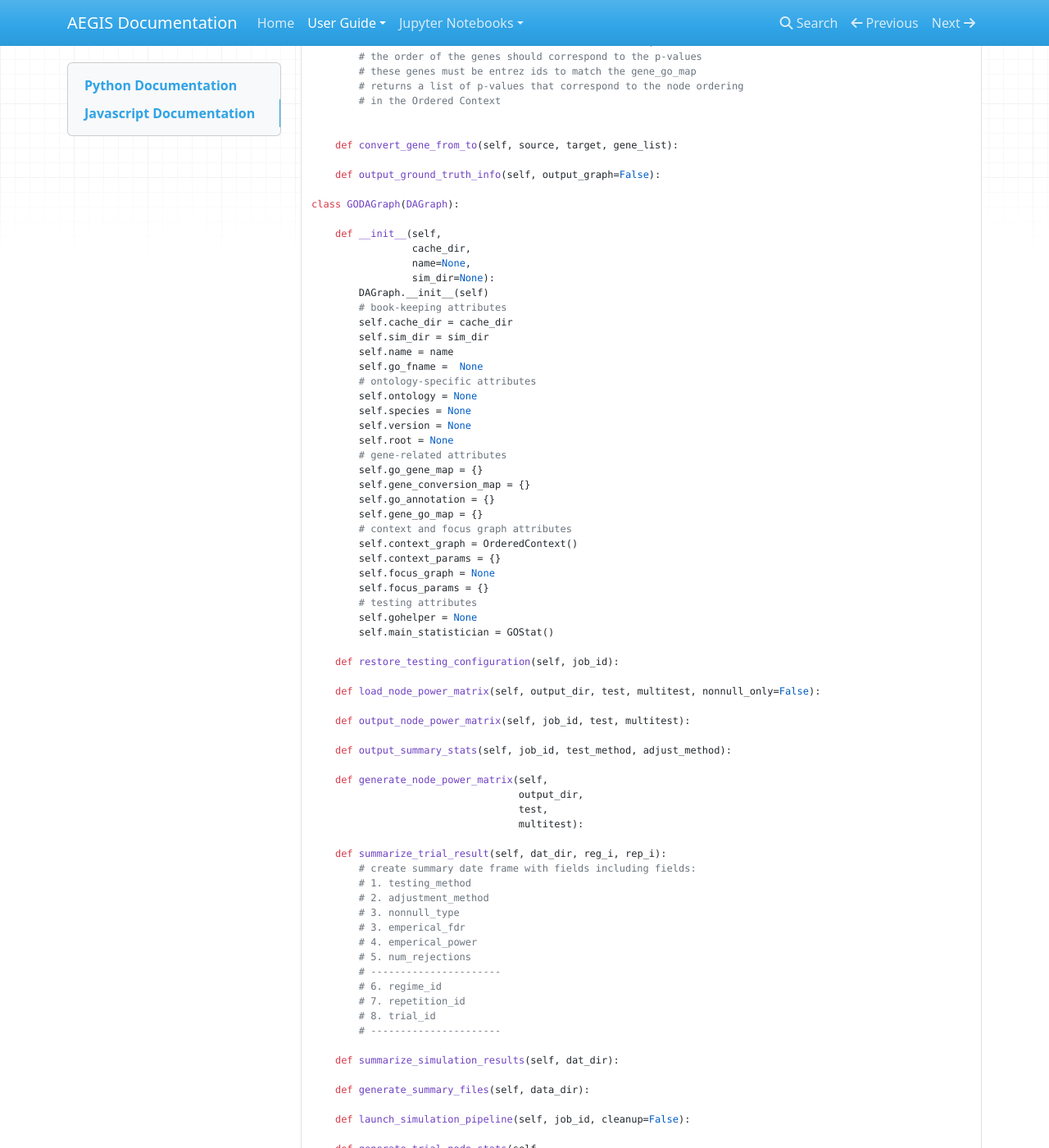
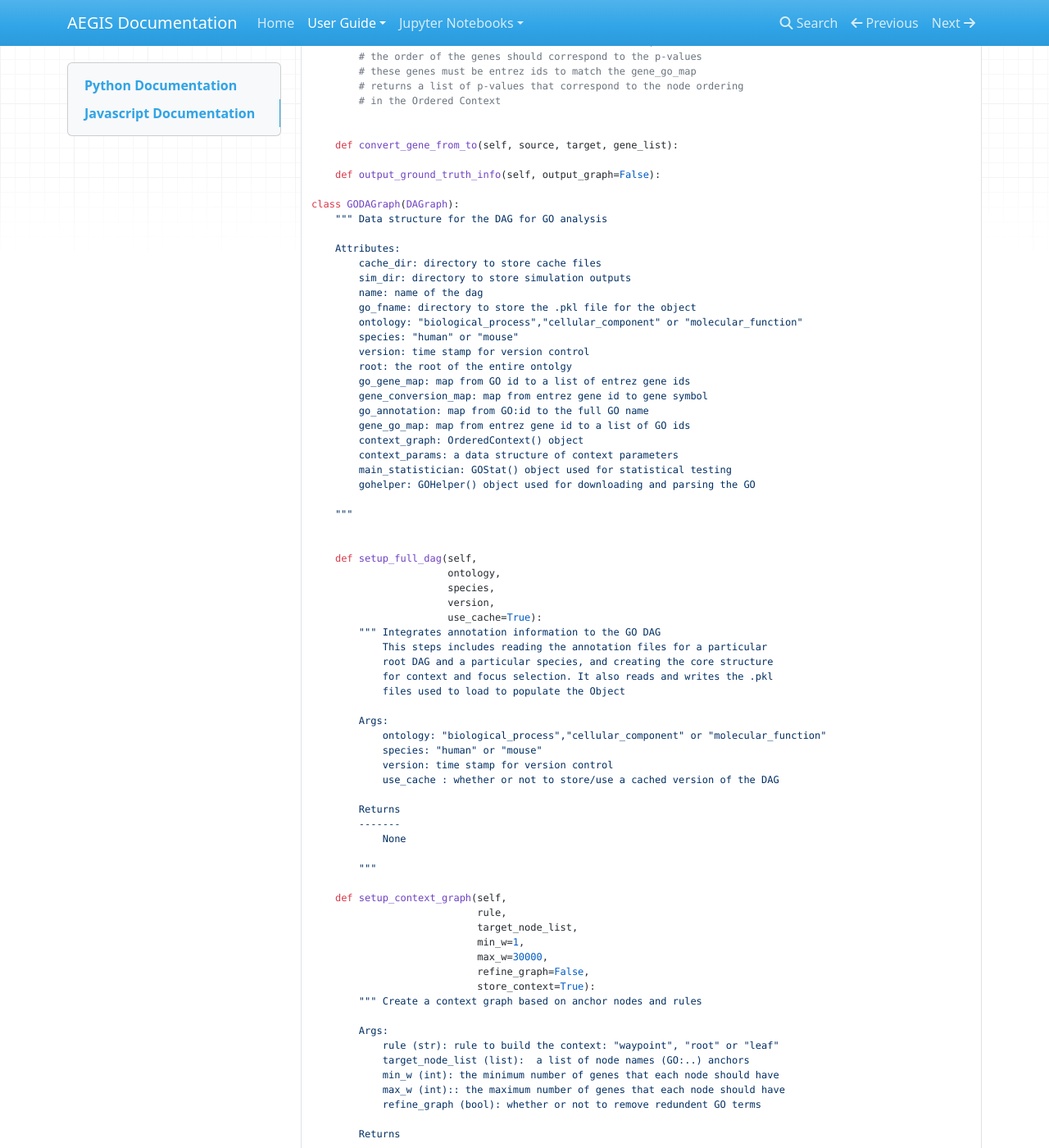
Before and after one commit to junjiezhujason/aegis, an MkDocs documentation site: the page built from docs/api.md, in a window 1280 px wide and 1400 px high, scrolled down 5421 px. Shown: the whole window at 82% size. Built offline with MkDocs 1.6.1, drawn with Linux system fonts in a browser that asks for light colours; nearby versions of some CDN libraries; some of the changed text lies outside the part shown.

Commit message:
removed unused functions

````diff
--- a/docs/api.md
+++ b/docs/api.md
@@ -226,11 +226,11 @@
 
         # index all the nodes in a given context cntx_d.
         # cntx_id is a dictionary mapping full context node id to the node
-        self.sorted_nodes = None
-        self.sorted_index_map = None
+        sorted_nodes = None
+        sorted_index_map = None
         # fixed_groups: nodes organized in a particular fixed grouping
         # retrieve the maximum number of levels
-        self.fixed_level_nodes = None
+        fixed_level_nodes = None
 
     def boundary_histogram_search(self, level_breaks):
         """
@@ -308,143 +308,51 @@
     def output_ground_truth_info(self, output_graph=False):
 
 class GODAGraph(DAGraph):
+    """ Data structure for the DAG for GO analysis
 
-    def __init__(self,
-                 cache_dir,
-                 name=None,
-                 sim_dir=None):
-        DAGraph.__init__(self)
-        # book-keeping attributes
-        self.cache_dir = cache_dir
-        self.sim_dir = sim_dir
-        self.name = name
-        self.go_fname =  None
-        # ontology-specific attributes
-        self.ontology = None
-        self.species = None
-        self.version = None
-        self.root = None
-        # gene-related attributes
-        self.go_gene_map = {}
-        self.gene_conversion_map = {}
-        self.go_annotation = {}
-        self.gene_go_map = {}
-        # context and focus graph attributes
-        self.context_graph = OrderedContext()
-        self.context_params = {}
-        self.focus_graph = None
-        self.focus_params = {}
-        # testing attributes
-        self.gohelper = None
-        self.main_statistician = GOStat()
+    Attributes:
+        cache_dir: directory to store cache files
+        sim_dir: directory to store simulation outputs
+        name: name of the dag
+        go_fname: directory to store the .pkl file for the object
+        ontology: "biological_process","cellular_component" or "molecular_function"
+        species: "human" or "mouse"
+        version: time stamp for version control
+        root: the root of the entire ontolgy
+        go_gene_map: map from GO id to a list of entrez gene ids
+        gene_conversion_map: map from entrez gene id to gene symbol
+        go_annotation: map from GO:id to the full GO name
+        gene_go_map: map from entrez gene id to a list of GO ids
+        context_graph: OrderedContext() object
+        context_params: a data structure of context parameters
+        main_statistician: GOStat() object used for statistical testing
+        gohelper: GOHelper() object used for downloading and parsing the GO
 
-    def restore_testing_configuration(self, job_id):
+    """
 
-    def load_node_power_matrix(self, output_dir, test, multitest, nonnull_only=False):
 
-    def output_node_power_matrix(self, job_id, test, multitest):
+    def setup_full_dag(self,
+                       ontology,
+                       species,
+                       version,
+                       use_cache=True):
+        """ Integrates annotation information to the GO DAG
+            This steps includes reading the annotation files for a particular
+            root DAG and a particular species, and creating the core structure
+            for context and focus selection. It also reads and writes the .pkl
+            files used to load to populate the Object
 
-    def output_summary_stats(self, job_id, test_method, adjust_method):
+        Args:
+            ontology: "biological_process","cellular_component" or "molecular_function"
+            species: "human" or "mouse"
+            version: time stamp for version control
+            use_cache : whether or not to store/use a cached version of the DAG
 
-    def generate_node_power_matrix(self,
-                                   output_dir,
-                                   test,
-                                   multitest):
-
-    def summarize_trial_result(self, dat_dir, reg_i, rep_i):
-        # create summary date frame with fields including fields:
-        # 1. testing_method
-        # 2. adjustment_method
-        # 3. nonnull_type
-        # 3. emperical_fdr
-        # 4. emperical_power
-        # 5. num_rejections
-        # ----------------------
-        # 6. regime_id
-        # 7. repetition_id
-        # 8. trial_id
-        # ----------------------
-
-    def summarize_simulation_results(self, dat_dir):
-
-    def generate_summary_files(self, data_dir):
-
-    def launch_simulation_pipeline(self, job_id, cleanup=False):
-
-    def generate_trial_node_stats(self,
-                                  data_dir,
-                                  trial_id):
-
-    def generate_trial_gene_stats(self,
-                                  data_dir,
-                                  trial_id,
-                                  simulation=True,
-                                  save_xy=True):
-
-    def load_full_test_summary(self, data_dir):
-
-    def load_regime_test_summary(self, data_dir):
-
-    def load_gene_pvals(self, data_dir, reg_i, rep_i):
-
-    def load_test_result(self,
-                         data_dir,
-                         reg_i,
-                         rep_i,
-                         test,
-                         eval_rej=True):
-
-    def get_node_test_file_info(self,
-                                rtype,
-                                tmeth,
-                                mode="Default",
-                                mmeth=None,
-                                alpha=None):
-
-    def get_file_info(self, fd, mode="Default"):
-
-    def get_file_groups(self, key):
-
-    def store_test_meta_data(self, data_dir, simulation=True):
-
-    def output_initialization_data(self):
-
-    def output_context_summary(self, slow_reachability=False):
-
-    def output_non_null_go_terms(self, gene_symb_list):
-
-    def save_result(self, data, fname):
-
-    def load_result(self, fname):
-
-    def sample_genes(self, n_genes, go_term, exclude=False, seedn=0):
-        """
-            Sample gene sets based on GO term
-
-            Sample genes that are inclusive or exclusive to a go term.
-
-            Parameters
-            ----------
-            n_genes : int
-                Number of genes to sample
-            go_term : str
-                The GO term to focus on
-            exclude: bool, optional
-                To exclude genes from this go-term (default: False: "include")
-            seedn: int, optional
-                The random seed to sample the genes (default: 0)
-
-            Returns
-            -------
+        Returns
+        -------
             None
 
         """
-    # maps supplied by gohelper
-    def update_with_gene_annotations(self,
-                                     propagate_to_parents=True,
-                                     background_gene_set=None):
-
-    def update_context_indices(self, context):
 
     def setup_context_graph(self,
                             rule,
@@ -453,45 +361,22 @@
                             max_w=30000,
                             refine_graph=False,
                             store_context=True):
-        """
-        Create a context graph based on target nodes and rules
+        """ Create a context graph based on anchor nodes and rules
 
-        Parameters
-        ----------
-        rule : obj: `str`
-            Rule to build the context: "waypoint", "root" or "leaf"
-        target_node_list: obj: `list`
-            A list of node names (GO:..) that will be the target by the rule.
-        min_w: obj: `int`
-            The minimum number of genes that each node should have
-        max_w: obj: `int`
-            The maximum number of genes that each node should have
-        refine_graph: obj: `bool`
-            Whether or not to remove redundent GO terms
+        Args:
+            rule (str): rule to build the context: "waypoint", "root" or "leaf"
+            target_node_list (list):  a list of node names (GO:..) anchors
+            min_w (int): the minimum number of genes that each node should have
+            max_w (int):: the maximum number of genes that each node should have
+            refine_graph (bool): whether or not to remove redundent GO terms
 
         Returns
         -------
-        set
-            dict of node indices mapped to their measure
+            OrderedContext: the Object representing the context
+            dict: the parameters needed to specify the context
 
         """
 
-    def select_focus_nodes(self,
-                           query_set,
-                           context_map,
-                           params):
-
-    def create_node_group_order(self,
-                                focus_node_level,
-                                groups,
-                                level_type,
-                                context_map):
-
-    def create_focus_layout(self,
-                            query_set,
-                            fnode_set,
-                            context_map,
-                            params):
 
     def setup_focus_graph(self,
                           query_go_ids,
@@ -502,61 +387,73 @@
                           gap_break=5000,
                           grouped=True,
                           ):
+        """ Create a focus graph based on anchor nodes and rules
 
+        Args:
+            query_go_ids: a list of GO ids
+            ordered_context: the context graph OrderedContext()
+            rule: rule to build the context: "waypoint", "root" or "leaf"
+            max_descendents: threshold for a node to be prolific
+            force_all_descendents: whether or not to include all descendants
+            gap_break: break parameter for the buoyant layout
+            grouped: whether or not to segregate the terms into groups
 
-    def get_focus_graph_max_range(self, indexed_focus_nodes):
-
-    def setup_full_dag(self,
-                       ontology,
-                       species,
-                       version,
-                       use_cache=True):
-        """
-        Integrates annotaiton information to the GO DAG
-
-        This steps includes reading the annotation files for a particular
-        root DAG and a particular species, and creating the core structure
-        for context and focus selection, as well as statistical testing.
-        The parameters (root, species and etc.) were determined when the
-        GODAGraph object is created.
-
-        Parameters
-        ----------
-        use_cache : :obj:`bool`
-            Whether or not to store/use a cached version of the DAG
-
-        Returns
-        -------
-        dict
-            a dictionary mapping from node indices to context Node objects
+        Returns:
+            dict: the data structure of the graph needed for front-send display
 
         """
+
+    def restore_testing_configuration(self, job_id):
+        """ Restores the testing configuration for the main_statistician,
+            It also modifies the OrderedContext() based on the meta parameters
+
+        Args:
+            job_id: the id of the simulation job
+
+        Returns:
+            dict: all the parameters formatted for front-end rendering *
+
+        """
+
+    def output_node_power_matrix(self, job_id, test, multitest):
+        """ Output a matrix of node vs regime with node rejection rate
+
+        Args:
+            job_id: the id of the simulation job
+            test: the method to generate node p-values
+            multitest: the multiple correction method
+
+        Returns:
+            dict: a json-like matrix format
+
+        """
+
+    def output_summary_stats(self, job_id, test_method, adjust_method):
+        """ Output the summary statistics used for plotting
+
+        Args:
+            job_id: the id of the simulation job
+            test_method: the method to generate node p-values
+            adjust_method: the multiple correction method
+
+        Returns:
+            dict: a json-like matrix format for plotting
+
+        """
+
+    def launch_simulation_pipeline(self, job_id, cleanup=False):
+
+    def output_non_null_go_terms(self, gene_symb_list):
 
     def output_general_info(self):
 
     def output_context_info(self, c_graph):
 
-    def prepare_focus_graph_output(self,
-                                   query_set,
-                                   node_set,
-                                   index_map,
-                                   context = None):
-
-    def create_graph_from_root(self, is_a_only=False):
-
-    def generate_random_pvalues(self):
-
-    def get_example_gene_set(self, example_i):
-
-    def get_example_params(self):
-
-    def example_simulation(self, fixed_size=True, use_cache=False):
-
     def plot_full_result(self, data_dir):
 
 ```
 
-<h2>server/algorithms.py</h2>
+### server/algorithms.py
 
 ```python
 
````
Also changed, not shown: README.md (+1 -1 lines), 1 other file.
